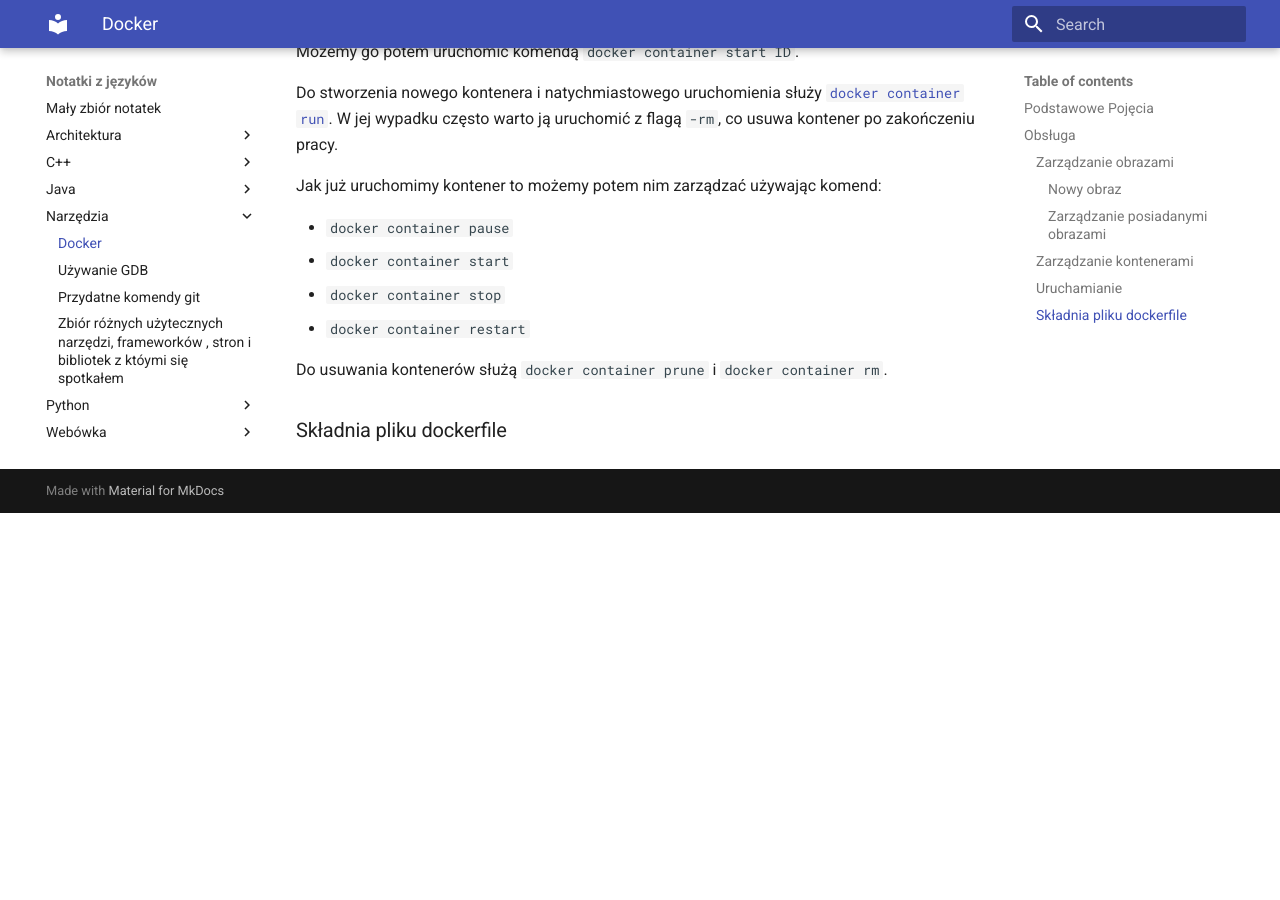
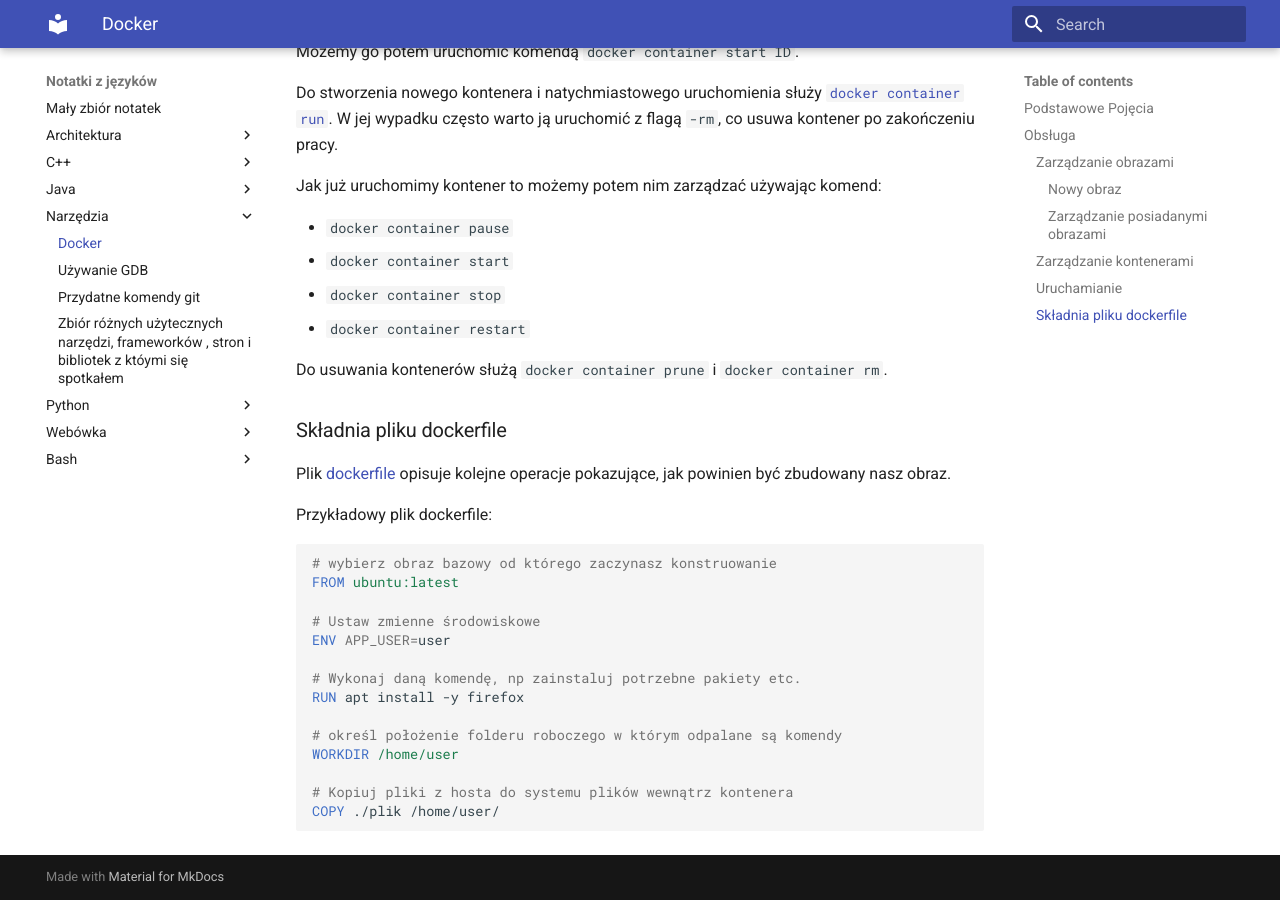
Before and after one commit to pktiuk/notatki_z_jezykow, an MkDocs documentation site: the page built from docs/Narzędzia/docker.md, in a window 1280 px wide and 900 px high, scrolled down 2329 px. Built offline with MkDocs 1.6.1 and Material for MkDocs 9.7.7, drawn with Linux system fonts in a browser that asks for light colours; before the commit the page ends 2842 px from its top, so only the background shows below that.

Commit message:
Opisz składnię

````diff
--- a/docs/Narzędzia/docker.md
+++ b/docs/Narzędzia/docker.md
@@ -104,3 +104,24 @@
 
 
 ### Składnia pliku dockerfile
+
+Plik [dockerfile](https://docs.docker.com/engine/reference/builder/#format) opisuje kolejne operacje pokazujące, jak powinien być zbudowany nasz obraz.
+
+Przykładowy plik dockerfile:
+
+```docker
+# wybierz obraz bazowy od którego zaczynasz konstruowanie
+FROM ubuntu:latest
+
+# Ustaw zmienne środowiskowe
+ENV APP_USER=user
+
+# Wykonaj daną komendę, np zainstaluj potrzebne pakiety etc.
+RUN apt install -y firefox
+
+# określ położenie folderu roboczego w którym odpalane są komendy
+WORKDIR /home/user
+
+# Kopiuj pliki z hosta do systemu plików wewnątrz kontenera
+COPY ./plik /home/user/
+```
````
